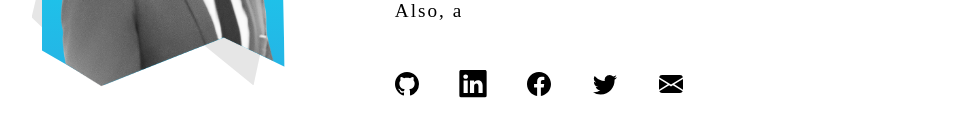
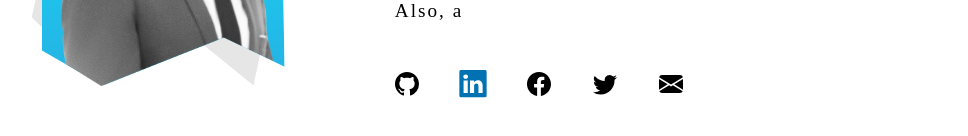
Before and after one commit to hanzzakino/hanzz, a Next.js app: page / in a window 1280 px wide. In both pictures the pointer is over the link 634 px from the left and 555 px from the top of the page. Shown: the part 470-606 px from the top of the page, without its empty margins (162-1130 px from the left). Built offline with nearby package versions, Linux system fonts and the light colour scheme.

Commit message:
linkedin

```diff
--- a/components/introduction.jsx
+++ b/components/introduction.jsx
@@ -57,7 +57,7 @@ export default function Introduction() {
                         <a
                             href="https://linkedin.com/in/hanzzakino"
                             target="_blank"
-                            className={styles.socialGT + ' ' + styles.tooltip}
+                            className={styles.socialLI + ' ' + styles.tooltip}
                         >
                             <BsLinkedin className={styles.icon} />
                             {/* <span className={styles.tooltiptext}>GitHub</span> */}
--- a/styles/Introduction.module.css
+++ b/styles/Introduction.module.css
@@ -143,7 +143,11 @@
     transform: scale(1.15);
     transition: 0.2s;
 }
-
+.socialLI:hover {
+    color: #0072b1 !important;
+    transform: scale(1.15);
+    transition: 0.2s;
+}
 /* Tooltip container */
 .tooltip {
     position: relative;
```
